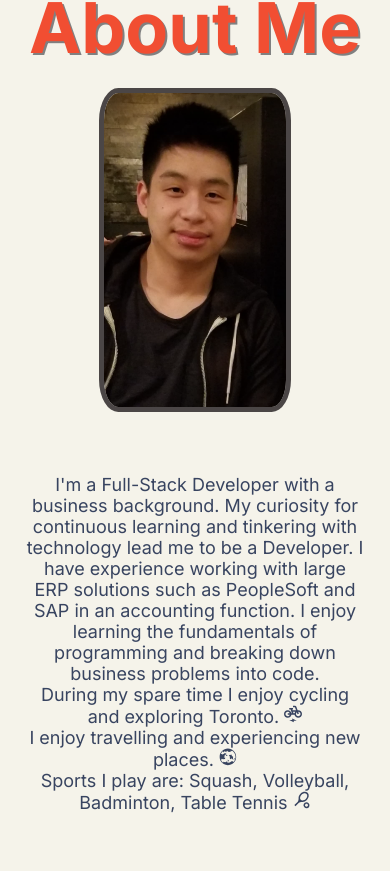
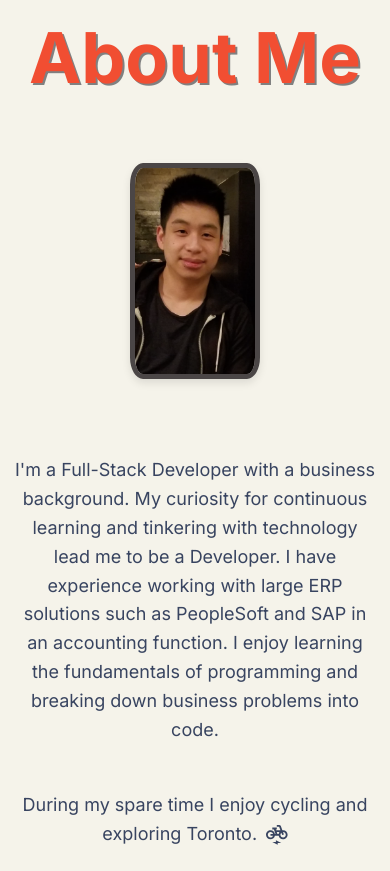
Before and after one commit to Charlesdigital/Portfolio_1, a React (Create React App) app: page / in a window 390 px wide. Shown: the part 763-1634 px from the top of the page. Built offline with nearby package versions, Linux system fonts and the light colour scheme.

Commit message:
style about me content and make it mobile friendly

```diff
--- a/src/components/About/about.css
+++ b/src/components/About/about.css
@@ -1,26 +1,93 @@
-/* .about-info {
-    border: 2px solid #F14E32;
 
-} */
 .charles {
   border: 5px solid #4b4646;
   border-radius: 10%;
   height: 18em;
+  margin: 2rem 0;
+  box-shadow: 0 4px 8px rgba(0, 0, 0, 0.1);
 }
 
 .summary {
-  padding: 1rem;
+  padding: 2rem;
+  max-width: 800px;
+  margin: 0 auto;
 }
 
-@media only screen and (max-width: 880px) {
+.text-content {
+  font-size: 1.2rem;
+  line-height: 1.8;
+}
+
+.text-me {
+  margin-bottom: 1.5rem;  /* Space between paragraphs */
+  padding: 0 1rem;
+}
+
+.text-me svg {
+  vertical-align: middle;
+  margin-left: 0.5rem;
+  font-size: 1.2rem;
+}
+
+@media only screen and (max-width: 480px) {
+  .about-info {
+    padding-top: 60px;
+  }
+
+  h2 {
+    font-size: 2rem;
+    margin-bottom: 1rem;
+  }
+
+  .text-me {
+    margin-bottom: 1rem;
+    display: block;  /* Ensures each paragraph is on new line */
+    text-align: center;  /* Left align text on mobile */
+    padding: 0.8rem;
+  }
+
   .text-content {
-    font-size: large;
-    padding: 40px;
+    font-size: 1rem;
+    line-height: 1.6;
+    padding: 0.8rem;
+  }
+
+  .summary {
+    padding: 1rem;
+  }
+
+  .charles {
+    height: 12em;
+    margin: 1.5rem 0;
+  }
+}
+
+@media only screen and (max-width: 360px) {
+  h2 {
+    font-size: 1.8rem;
+  }
+
+  .text-content {
+    font-size: 0.9rem;
+    padding: 0.5rem;
+  }
+
+  .charles {
+    height: 10em;
+    margin: 1rem 0;
+  }
+
+  .summary {
+    padding: 0.8rem;
   }
 }
 
 .about-info {
-  padding-top: 40px;
+  padding-top: 70px;
   margin-top: -70px;
-  min-height: 100vh; /* This ensures the section takes up full viewport height */
+  min-height: 100vh;
+  display: flex;
+  flex-direction: column;
+  align-items: center;
+  text-align: center;
 }
```
Also changed, not shown: src/components/About/About.jsx (+25 -14 lines).
